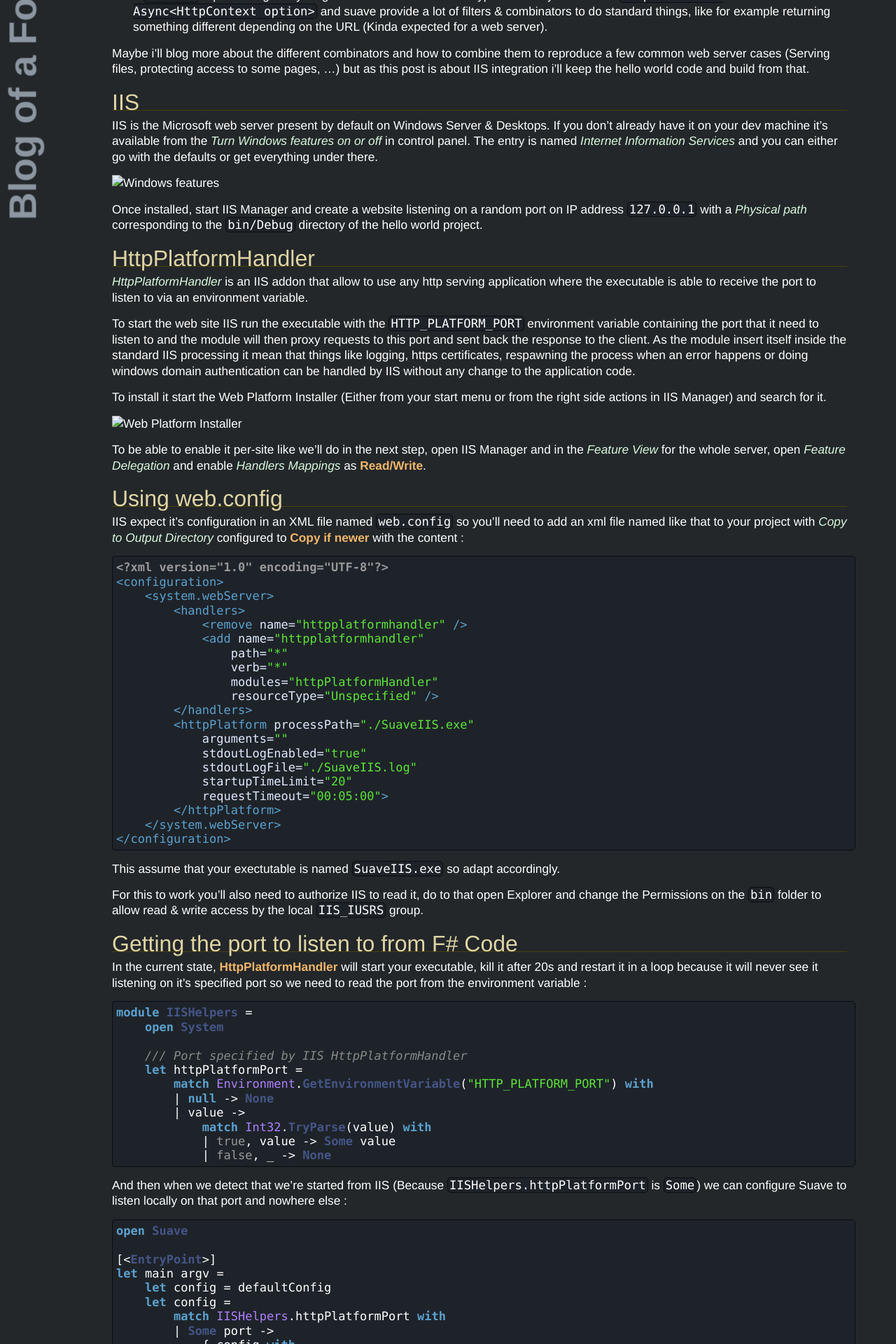
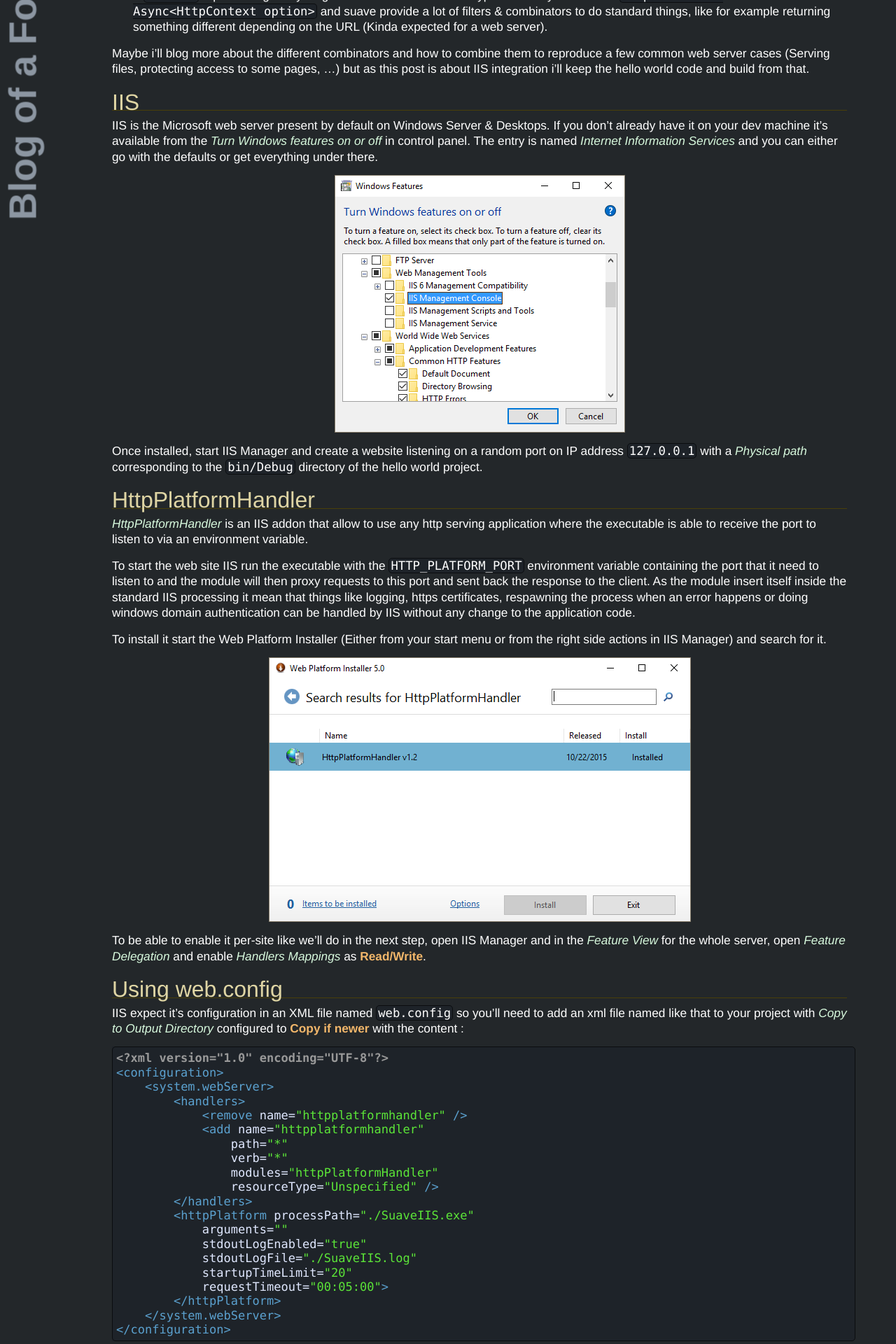
Before and after one commit to vbfox/blog, a Jekyll site: the page built from _posts/2016-03-31-Suave-in-IIS-hello-world.markdown, in a window 1280 px wide. Shown: the part 581-2501 px from the top of the page at 70% size. Built offline with Jekyll 4.4.1, drawn with Linux system fonts in a browser that asks for light colours; Markdown is read by kramdown in place of the engine named in the settings.

Commit message:
Commit a missing fix from long ago

```diff
--- a/_posts/2016-03-31-Suave-in-IIS-hello-world.markdown
+++ b/_posts/2016-03-31-Suave-in-IIS-hello-world.markdown
@@ -46,7 +46,7 @@
 *Internet Information Services* and you can either go with the defaults or get
 everything under there.
 
-![Windows features](../assets/iis-windows-features.png)
+![Windows features](/assets/iis-windows-features.png)
 
 Once installed, start IIS Manager and create a website listening on a random port on IP address
 `127.0.0.1` with a *Physical path* corresponding to the `bin/Debug` directory of the hello world
@@ -68,7 +68,7 @@
 To install it start the Web Platform Installer (Either from your start menu or from the right
 side actions in IIS Manager) and search for it.
 
-![Web Platform Installer](../assets/iis-httpplatformhandler.png)
+![Web Platform Installer](/assets/iis-httpplatformhandler.png)
 
 To be able to enable it per-site like we'll do in the next step, open IIS Manager and in the
 *Feature View* for the whole server, open *Feature Delegation* and enable *Handlers Mappings* as
```
